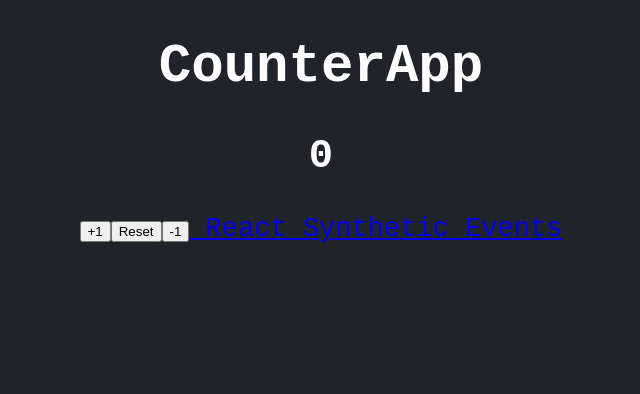
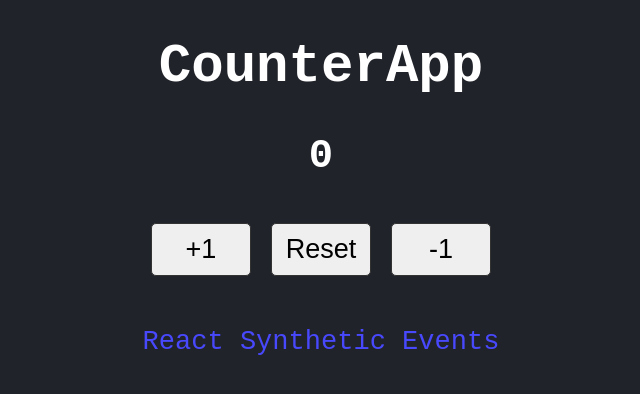
Before and after one commit to jorgearguellles/counter-app, a React (Create React App) app: page / in a window 1280 px wide. Shown: the top 394 px of the page, without its empty margins (319-959 px from the left). Built offline with nearby package versions, Linux system fonts and the light colour scheme.

Commit message:
update/ index.css

```diff
--- a/src/index.css
+++ b/src/index.css
@@ -8,3 +8,18 @@ html, body{
   margin: 0;
   text-align: center;
 }
+
+button{
+  width: 100px;
+  padding: 10px;
+  font-size: 1.3rem;
+  margin: 10px;
+  border-radius: 5px;
+  border: 1px solid #333;
+}
+a{
+  color: rgb(72, 72, 252);
+  text-decoration: none;
+  display: block;
+  margin: 40px;
+}
```
